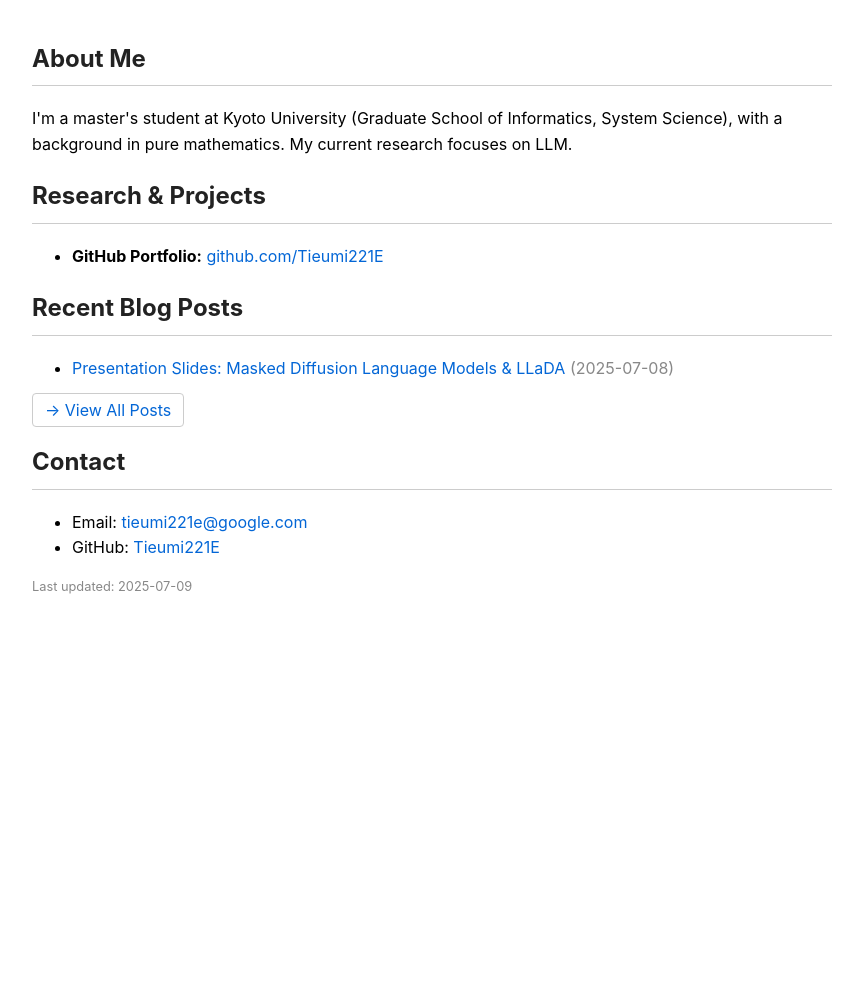
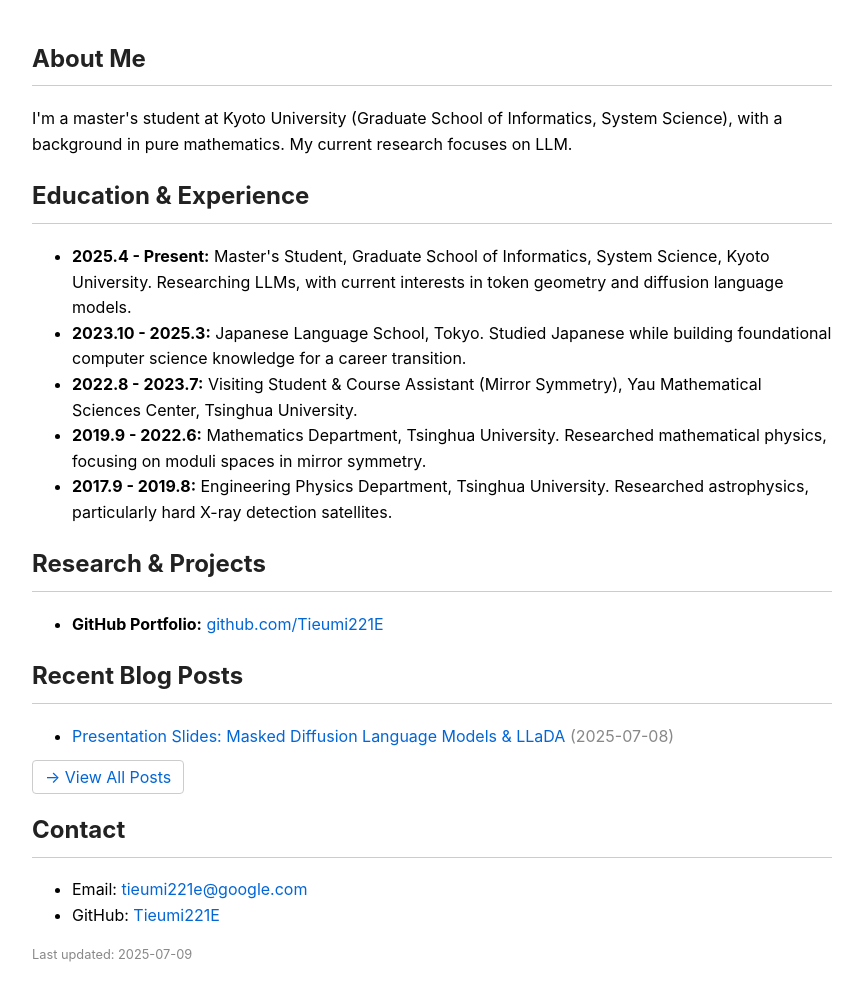
Before and after one commit to Tieumi221E/tieumi221e.github.io, a Jekyll site: the page built from index.html, in a window 1280 px wide. Shown: the whole page, without its empty margins (208-1071 px from the left). Built offline with Jekyll 4.4.1, drawn with Linux system fonts in a browser that asks for light colours; before the commit the page ends 900 px from its top, so only the background shows below that.

Commit message:
add experience

```diff
--- a/index.html
+++ b/index.html
@@ -9,6 +9,17 @@ title: "Home"
     I'm a master's student at Kyoto University (Graduate School of Informatics, System Science), with a background in pure mathematics.
     My current research focuses on LLM.
   </p>
+</section>
+
+<section>
+  <h2>Education & Experience</h2>
+  <ul>
+    <li><strong>2025.4 - Present:</strong> Master's Student, Graduate School of Informatics, System Science, Kyoto University. Researching LLMs, with current interests in token geometry and diffusion language models.</li>
+    <li><strong>2023.10 - 2025.3:</strong> Japanese Language School, Tokyo. Studied Japanese while building foundational computer science knowledge for a career transition.</li>
+    <li><strong>2022.8 - 2023.7:</strong> Visiting Student & Course Assistant (Mirror Symmetry), Yau Mathematical Sciences Center, Tsinghua University.</li>
+    <li><strong>2019.9 - 2022.6:</strong> Mathematics Department, Tsinghua University. Researched mathematical physics, focusing on moduli spaces in mirror symmetry.</li>
+    <li><strong>2017.9 - 2019.8:</strong> Engineering Physics Department, Tsinghua University. Researched astrophysics, particularly hard X-ray detection satellites.</li>
+  </ul>
 </section>
 
 <section>
```
